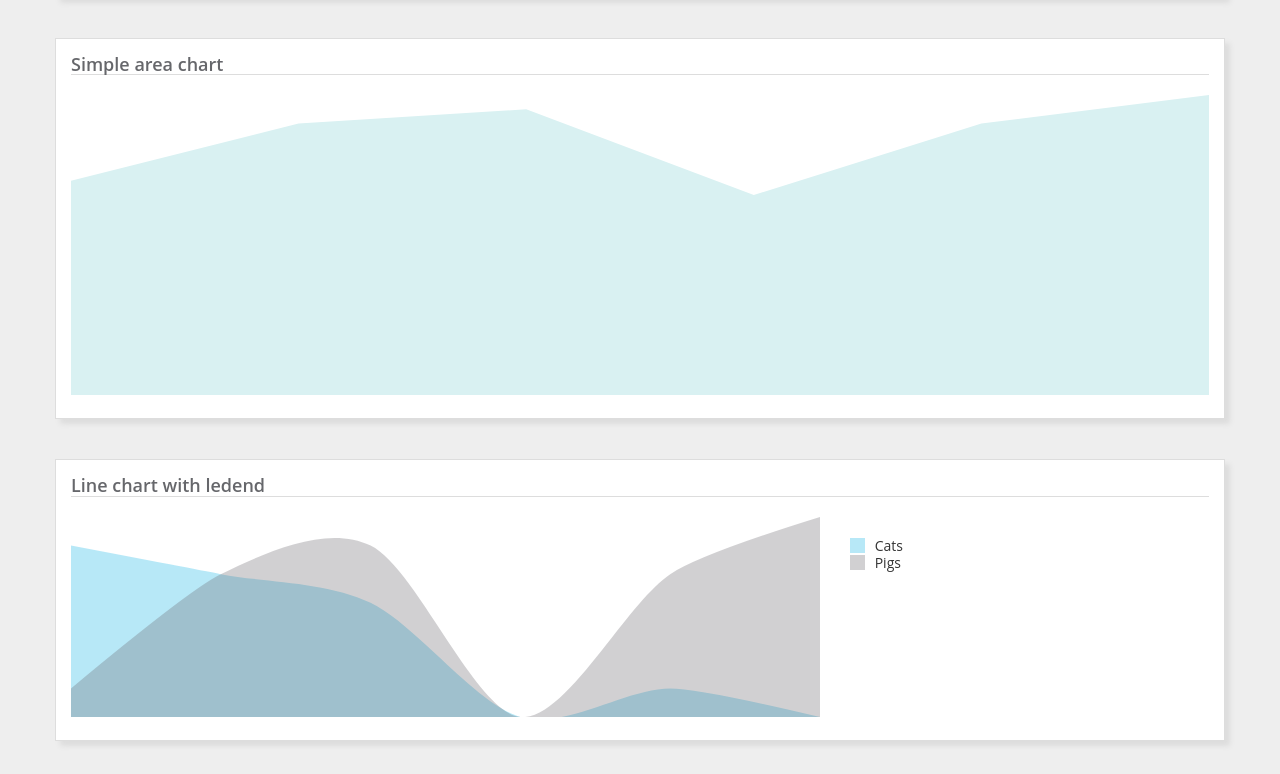
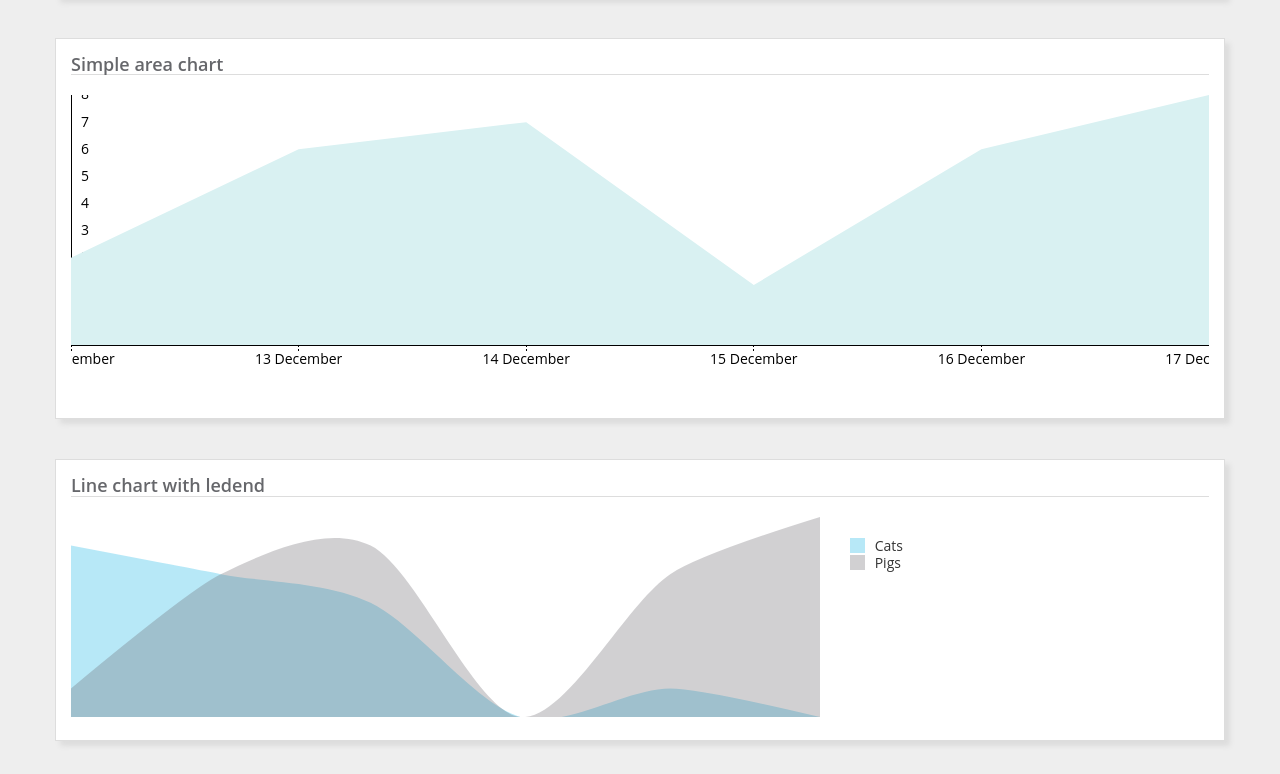
Before and after one commit to sviatoslava-glukhova/d3-charts, a plain HTML site: page index.html in a window 1280 px wide. Shown: the part 626-1400 px from the top of the page. Drawn offline with Linux system fonts and the light colour scheme.

Commit message:
Y inner ticks for area & pyramids

```diff
--- a/charts.js
+++ b/charts.js
@@ -231,13 +231,17 @@
                         dateFormat: '%Y%m%d',
                         datePropName: 'date',
                         showVerticalLines: false,
-                        showTicksText: false
+                        showTicksText: false,
+                        tickFormat: '%d'
                     },
                     yAxis: {
                         showAxis: false,
                         ticksCount: 5,
                         showHorizontalLines: false,
-                        showTicksText: false
+                        showTicksText: false,
+                        showTicksInside: false,
+                        ticksLeftPadding: 10,
+                        tickFormat: null
                     },
                     showLineLabels: false,
                     legend: {
@@ -269,6 +273,7 @@
             var xAxis = d3.svg.axis()
                 .scale(x)
                 .ticks(props.xAxis.ticksCount)
+                .tickFormat(d3.time.format(props.xAxis.tickFormat))
                 .outerTickSize('0')
                 .orient("bottom");
 
@@ -281,6 +286,10 @@
                 .ticks(props.yAxis.ticksCount)
                 .outerTickSize('0')
                 .orient("left");
+
+            if (props.yAxis.tickFormat) {
+                yAxis.tickFormat(props.yAxis.tickFormat);
+            }
 
             if (props.yAxis.showHorizontalLines) {
                 yAxis.tickSize(-width);
@@ -303,13 +312,11 @@
                     return key !== props.xAxis.datePropName;
                 });
 
-
             var svg = parent.append("svg")
                 .attr("width", svgWidth)
                 .attr("height", svgHeight)
                 .append("g")
                 .attr("transform", "translate(" + props.margins.left + "," + props.margins.top + ")");
-
 
             color.domain(xKeys);
 
@@ -349,7 +356,6 @@
                     .attr("transform", "translate(0," + height + ")")
                     .call(xAxis);
 
-
                 if (!props.xAxis.showTicksText) {
                     xAxis.selectAll('.tick text').remove();
                 }
@@ -358,13 +364,13 @@
             if (props.yAxis.showAxis) {
                 yAxis = svg.append("g")
                     .attr("class", "y axis")
-                    .call(yAxis)
-                    .append("text")
-                    .attr("transform", "rotate(-90)")
-                    .attr("y", 6)
-                    .attr("dy", ".71em")
-                    .style("text-anchor", "end");
+                    .call(yAxis);
 
+                if (props.yAxis.showTicksInside) {
+                    yAxis.selectAll('.tick text')
+                        .style('text-anchor', 'start')
+                        .attr('x', props.yAxis.ticksLeftPadding)
+                }
 
                 if (!props.yAxis.showTicksText) {
                     yAxis.selectAll('.tick text').remove();
@@ -376,20 +382,6 @@
                 .data(charts)
                 .enter().append("g")
                 .attr("class", "chart");
-
-            if (props.chartBottomPadding) {
-               /* chart.append('rect')
-                    .attr('fill', function () {
-                        return props.paddingFillColor ? props.paddingFillColor : props.colors[0];
-                    })
-                    .attr('y', height)
-                    .attr('height', 0)
-                    .attr('width', width)
-                    .transition()
-                    .duration(paddingAnimationDuration)
-                    .attr('y', chartHeight)
-                    .attr('height', props.chartBottomPadding);*/
-            }
 
             chart.append("path")
                 .attr("class", "line")
@@ -1013,6 +1005,15 @@
                         width: null,
                         height: null
                     },
+                    yAxis: {
+                        showAxis: false,
+                        ticksCount: 5,
+                        showHorizontalLines: false,
+                        showTicksText: false,
+                        showTicksInside: false,
+                        ticksLeftPadding: 10,
+                        tickFormat: null
+                    },
                     labels: [],
                     pyramidBaseWidth: [50]
                 },
@@ -1048,6 +1049,15 @@
                 .outerTickSize('0')
                 .orient("bottom");
 
+            var yAxis = d3.svg.axis()
+                .scale(y)
+                .ticks(props.yAxis.ticksCount)
+                .outerTickSize('0')
+                .orient("left");
+
+            if (props.yAxis.tickFormat) {
+                yAxis.tickFormat(props.yAxis.tickFormat);
+            }
 
             function pyramid(data, i, base) {
                 var offset = base !== undefined ? base : pyramidBase(data.label),
@@ -1062,13 +1072,6 @@
                 .attr("height", svgHeight)
                 .append("g")
                 .attr("transform", "translate(" + props.margins.left + "," + props.margins.top + ")");
-
-
-            //   color.domain(xKeys);
-
-            /*  data.forEach(function (d) {
-             d.date = parseDate(d[props.xAxis.datePropName]);
-             });*/
 
             var dataPoints = [],
                 seriesCount = data[0].values.length,
@@ -1101,6 +1104,22 @@
             xAxis.selectAll("text")
                 .style("text-anchor", "start");
 
+            if (props.yAxis.showAxis) {
+                yAxis = svg.append("g")
+                    .attr("class", "y axis")
+                    .call(yAxis);
+
+                if (props.yAxis.showTicksInside) {
+                    yAxis.selectAll('.tick text')
+                        .style('text-anchor', 'start')
+                        .attr('x', props.yAxis.ticksLeftPadding)
+                }
+
+                if (!props.yAxis.showTicksText) {
+                    yAxis.selectAll('.tick text').remove();
+                }
+            }
+
             var chart = svg.selectAll(".pyramid")
                 .data(dataPoints)
                 .enter().append("g")
--- a/examples.css
+++ b/examples.css
@@ -21,6 +21,10 @@ body {
 
 .tick line {
     stroke-dasharray: 2, 2;
+}
+
+#timeAreaChartSimple y.axis .tick text{
+    fill: black;
 }
 
 #groupedBarChart {
--- a/examplesAreaCharts.js
+++ b/examplesAreaCharts.js
@@ -19,20 +19,36 @@
         simpleAreaChartOptions = {
             appendTo: '#timeAreaChartSimple',
             dimentions: {
-                height: 300,
+                height: 300
             },
-            chartBottomPadding: 200,
+           chartBottomPadding: 60,
             colors: [
                 "#d9f1f2"
             ],
-            dateFormat: '%Y%m%d',
             strokeWidth: 0,
+            margins: {
+                bottom: 50
+            },
+            xAxis: {
+                showAxis: true,
+                showTicksText: true,
+                dateFormat: '%Y%m%d',
+                tickFormat: '%d %B'
+            },
+            yAxis: {
+                showAxis: true,
+                ticksCount: 10,
+                showTicksInside: true,
+                ticksLeftPadding: 10,
+                showTicksText: true,
+                tickFormat: function(d) {return d;}
+            }
         },
         areaChartWithLegend = {
             appendTo: '#timeAreaChart',
             interpolate: 'cardinal',
             dimentions: {
-                height: 200,
+                height: 200
             },
             colors: [
                 "rgba(17, 180, 228, 0.3)",
--- a/examplesPyramids.js
+++ b/examplesPyramids.js
@@ -19,7 +19,15 @@
             ],
             margins: {bottom: 30},
             pyramidBaseWidth: [150, 70],
-            labels: ['OVERHEAD', 'SUPPLIES', 'CLINICAL']
+            labels: ['OVERHEAD', 'SUPPLIES', 'CLINICAL'],
+            yAxis: {
+                showAxis: true,
+                ticksCount: 10,
+                showTicksInside: true,
+                ticksLeftPadding: 10,
+                showTicksText: true,
+                tickFormat: function(d) {return d/10000;}
+            }
         };
 
     Charts.generatePyramids(simpleAreaChartOptions, getChartsData());
```
